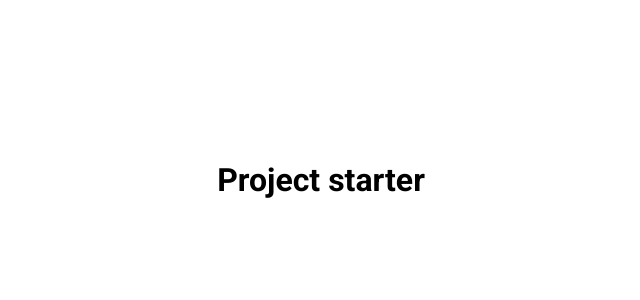
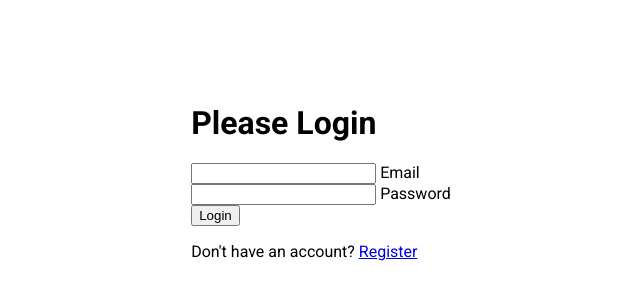
Before and after one commit to morganfula/08_Form-Waves-Animation, a plain HTML site: page index.html in a window 1280 px wide. Shown: the part 220-520 px from the top of the page, without its empty margins (319-959 px from the left). Drawn offline with Linux system fonts and the light colour scheme.

Commit message:
starting style

```diff
--- a/index.html
+++ b/index.html
@@ -5,12 +5,29 @@
   <meta charset="UTF-8">
   <meta name="viewport" content="width=device-width, initial-scale=1.0">
   <link rel="stylesheet" href="./css/style.css">
-  <title>My Project</title>
+  <title>Form Wave Animation</title>
   <script src="https://use.fontawesome.com/cea2a029b8.js"></script>
 </head>
 
 <body>
-  <h1>Project starter</h1>
+  <div class="container">
+    <h1>Please Login</h1>
+    <form>
+      <div class="form-control">
+        <input type="text" required>
+        <label>Email</label>
+      </div>
+
+      <div class="form-control">
+        <input type="password" required>
+        <label>Password</label>
+      </div>
+
+      <button class="btn">Login</button>
+
+      <p class="text">Don't have an account? <a href="#">Register</a> </p>
+    </form>
+  </div>
 
 
   <script src="script.js"></script>
```
